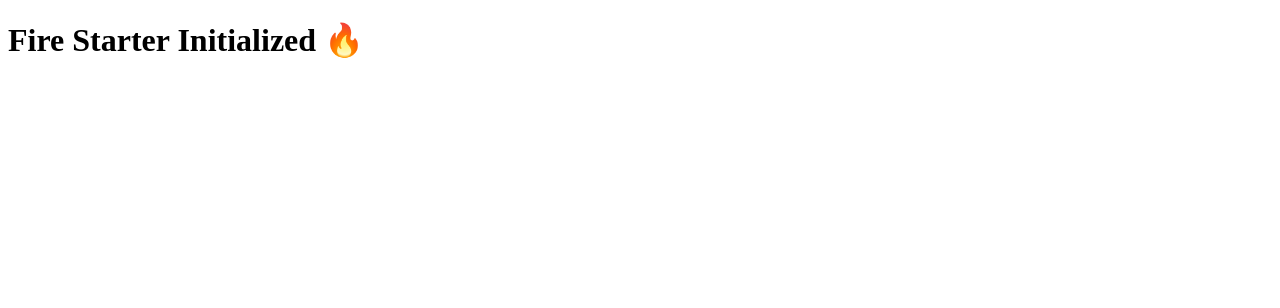
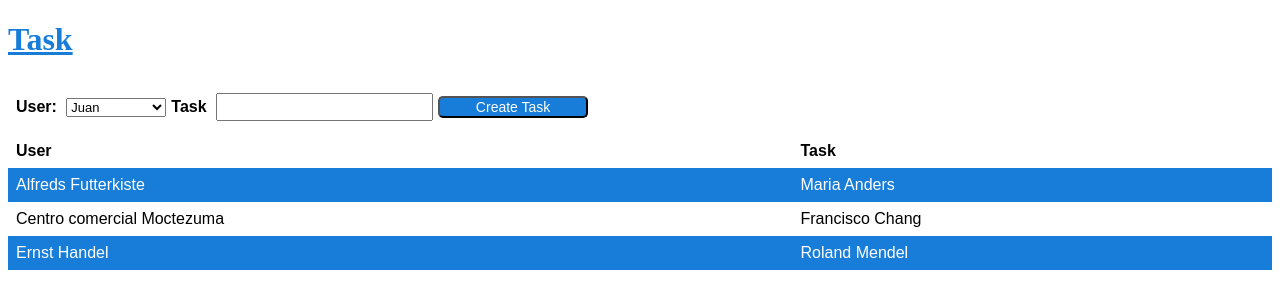
Before and after one commit to MarcosRS/firestarter-boilerplate, a React app: page /tasks in a window 1280 px wide. Built offline with nearby package versions, Linux system fonts and the light colour scheme.

Commit message:
started: user and tasks component

```diff
--- a/package.json
+++ b/package.json
@@ -4,9 +4,10 @@
   "main": "server/index.js",
   "scripts": {
     "start": "node server/index.js",
-    "dev": "npm run build && nodemon server/index.js",
+    "dev": "npm run webpack -- --watch & nodemon server/index.js ",
     "build": "webpack",
-    "test": "echo \"Error: no test specified\" && exit 1"
+    "test": "echo \"Error: no test specified\" && exit 1",
+    "webpack": "webpack --progress --colors"
   },
   "author": "MarcosR",
   "license": "ISC",
--- a/server/db/db.js
+++ b/server/db/db.js
@@ -14,5 +14,6 @@ console.log('Opening connection to PostgreSQL');
 module.exports = new Sequelize(databaseUri, {
   dialect: 'postgres',
   logging: false, // set to console.log to see the raw SQL queries
-  native: true // lets Sequelize know we can use pg-native for ~30% more speed
+  native: true, // lets Sequelize know we can use pg-native for ~30% more speed
+  operatorsAliases: false
 });
--- /dev/null
+++ b/src/components/home.js
@@ -0,0 +1,14 @@
+import React from 'react';
+import '../stylesheets/table.scss'
+
+class Tasks extends React.Component {
+    render() {
+      return (
+        <div>
+            <h1>Fire Starter Initialized 🔥</h1>
+        </div>
+      );
+    }
+  }
+
+  export default Tasks
--- a/src/components/index.js
+++ b/src/components/index.js
@@ -1,17 +1,20 @@
 import React from 'react';
 import { Route, withRouter } from 'react-router-dom';
-import '../stylesheets/global.scss'
+import Home from './home';
+import Users from './users';
+import Tasks from './tasks';
+
+import '../stylesheets/global.scss';
+import '../stylesheets/form.scss'
+import '../stylesheets/table.scss'
 
 class App extends React.Component {
     render() {
       return (
           <div id="main">
-            <h1>Fire Starter Initialized 🔥</h1>
-            {/* <Route exact path="/" component={Homepage} />
-            <Route path="/signup" component={Signup} />
-            <Route path="/login" component={Login} />
-            <Route path="/dj" component={DJBooth} />
-            <Route path="/:djName/live" component={Room} /> */}
+            <Route exact path="/" component={Home} />
+            <Route path="/users" component={Users} />
+            <Route path="/tasks" component={Tasks} />
           </div>
       );
     }
--- /dev/null
+++ b/src/components/tasks.js
@@ -0,0 +1,60 @@
+import React from 'react';
+
+class Users extends React.Component {
+    constructor(){
+        super()
+        this.state = {
+            taskInfo: {
+                "userId": 0,
+                "task": ''
+            },
+            taskList:[]
+        }
+    }
+
+    handleChange(attr, value){
+        this.setState({[attr]: value});
+    }
+
+    createTask() {
+
+    }
+
+    render() {
+      return (
+          <div>
+            <h1 className="header"><u>Task</u></h1>
+            <form className="form" >
+                <label className="label" >User: </label>
+                <select className="select" name="user">
+                    <option value="volvo">Juan</option>
+                    <option value="saab">Pablo</option>
+                </select>
+                <label className="label" >Task </label>
+                <input type="text"  className="input" value={this.state.task}  onChange={(e)=>{ this.handleChange('task', e.target.value) }} />
+                <button className="button" onClick={ (e) => {e.preventDefault(); this.createTask}} >Create Task</button>
+            </form>
+            <table>
+                <tr>
+                    <th>User</th>
+                    <th>Task</th>
+                </tr>
+                <tr>
+                    <td>Alfreds Futterkiste</td>
+                    <td>Maria Anders</td>
+                </tr>
+                <tr>
+                    <td>Centro comercial Moctezuma</td>
+                    <td>Francisco Chang</td>
+                </tr>
+                <tr>
+                    <td>Ernst Handel</td>
+                    <td>Roland Mendel</td>
+                </tr>
+            </table>
+        </div>
+      );
+    }
+  }
+
+  export default Users
--- /dev/null
+++ b/src/components/users.js
@@ -0,0 +1,57 @@
+import React from 'react';
+
+class Users extends React.Component {
+    constructor(){
+        super()
+        this.state = {
+            userInfo:  {
+                "name":'',
+                "email": ''
+            },
+            userList:[]
+        }
+    }
+
+    handleChange(attr, value){
+        this.setState({[attr]: value});
+    }
+
+    createUser() {
+
+    }
+
+    render() {
+      return (
+          <div>
+            <h1 className="header"><u>Users</u></h1>
+            <form className="form" >
+                <label className="label" >Name: </label>
+                <input type="text" className="input" value={this.state.name}  onChange={(e)=>{ this.handleChange('name', e.target.value) }} />
+                <label className="label" >Email: </label>
+                <input type="text"  className="input" value={this.state.email}  onChange={(e)=>{ this.handleChange('email', e.target.value) }} />
+                <button className="button" onClick={ (e) => {e.preventDefault(); this.createUser}} >Create User</button>
+            </form>
+            <table>
+                <tr>
+                    <th>Name</th>
+                    <th>Email</th>
+                </tr>
+                <tr>
+                    <td>Alfreds Futterkiste</td>
+                    <td>Maria Anders</td>
+                </tr>
+                <tr>
+                    <td>Centro comercial Moctezuma</td>
+                    <td>Francisco Chang</td>
+                </tr>
+                <tr>
+                    <td>Ernst Handel</td>
+                    <td>Roland Mendel</td>
+                </tr>
+            </table>
+        </div>
+      );
+    }
+  }
+
+  export default Users
--- a/src/stylesheets/constants.scss
+++ b/src/stylesheets/constants.scss
@@ -1 +1,2 @@
 $dark-charc: #0c2a31;
+$primary: #177dd8;
--- /dev/null
+++ b/src/stylesheets/form.scss
@@ -0,0 +1,34 @@
+@import './constants.scss';
+
+.header {
+  color: $primary;
+}
+
+.form {
+ padding: 8px
+}
+
+.input {
+  padding: 3px;
+  margin: 5px;
+  font-size: 16px;
+}
+
+.label {
+  font-weight: bold;
+  font-family: sans-serif;
+}
+
+.button {
+      width: 150px;
+      font-size: 14px;
+      color: #fff;
+      background-color: $primary;
+      border-radius: 5px;
+}
+
+.select{
+    width: 100px;
+    font-size: 13px;
+    margin: 5px
+}
--- a/src/stylesheets/global.scss
+++ b/src/stylesheets/global.scss
@@ -1,3 +1,5 @@
+@import './constants.scss';
+
 .pull-right {
   float: right !important;
 }
--- /dev/null
+++ b/src/stylesheets/table.scss
@@ -0,0 +1,18 @@
+@import './constants.scss';
+
+table {
+  font-family: arial, sans-serif;
+  border-collapse: collapse;
+  width: 100%;
+}
+
+td, th {
+  text-align: left;
+  padding: 8px;
+}
+
+tr:nth-child(even) {
+    color: #fff;
+    background-color: $primary;
+  ;
+}
```
